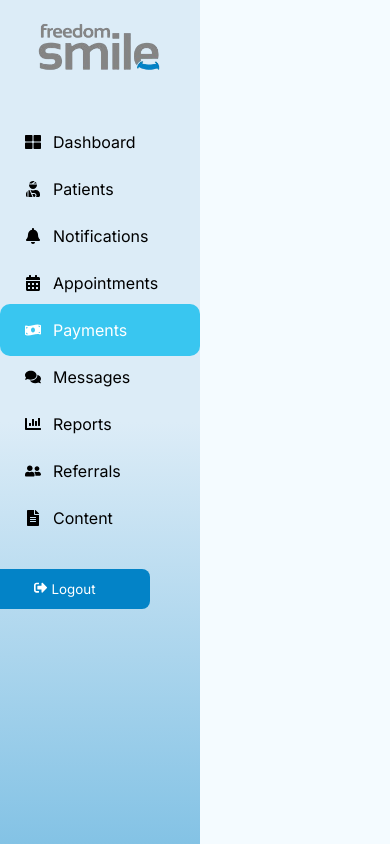
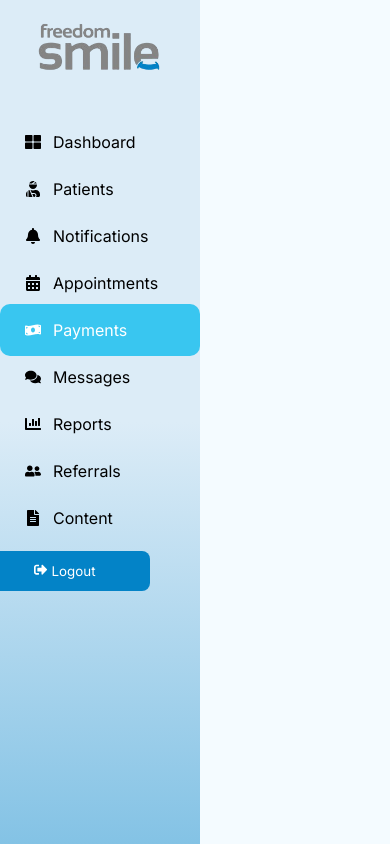
Before and after one commit to shanialy/freedom-smile, a React (Vite) app: page /Payment in a window 390 px wide. Shown: the top 844 px of the page. Built offline with nearby package versions, Linux system fonts and the light colour scheme.

Commit message:
logout 1024

```diff
--- a/src/pages/Dashboard.css
+++ b/src/pages/Dashboard.css
@@ -1048,4 +1048,7 @@ th,td{
   table{
     min-width: 700px;
   }
+  .logout-btn{
+    margin-top: 12px !important;
+  }
 }
```
